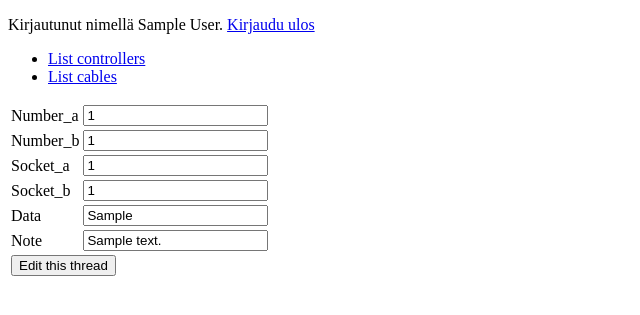
After one commit to KalliMiika/Kaapelikartta, a Flask app: page /threads/1/edit/ in a window 1280 px wide. The commit adds this page. Shown: the top 315 px of the page, without its empty margins (0-640 px from the left). Run offline with Flask 2, Linux system fonts and the light colour scheme; a user stored in the database is signed in; tables that the repository leaves empty hold one stand-in row (values such as "Sample post").

Commit message:
Säikeet lisätty tietokantaan, Säikeiden listaus ja muokkaus toiminnallisuus lisätty

```diff
--- a/application/__init__.py
+++ b/application/__init__.py
@@ -35,9 +35,14 @@ from application.controllers import views
 from application.cables import models
 from application.cables import views
 
+#Luetaan kansiosta application/thread tiedostojen sisältö
+from application.threads import models
+from application.threads import views
+
 #Luetaan kansiosta application/auth tiedostojen sisältö
 from application.auth import models
 from application.auth import views
+
 
 #--------------------------Kirjautuminen---------------------------
 
--- a/application/cables/forms.py
+++ b/application/cables/forms.py
@@ -15,7 +15,7 @@ class CableForm(FlaskForm):
     #Kaapelin "toisessa päässä" oleva Risteyskoje 'B'
     controller_b_id = SelectField('Controller B', [validators.optional()], coerce=int)
     #Kaapelin koko. Kaapeleita on muutamia erilaisia, joista valitaan yksi
-    size = SelectField('Size', [validators.required()])
+    size = SelectField('Size', [validators.optional()])
     #Mahdolliset koot:
     #100x4, 50x4, 25x4, 15x4, 10x4, 5x4
     #50x2, 20x2, 10x2
--- a/application/cables/models.py
+++ b/application/cables/models.py
@@ -19,6 +19,8 @@ class Cable(db.Model):
     #Kaapelin vapaamuotoinen viesti
     note = db.Column(db.String(144), nullable=False)
 
+    threads = db.relationship("Thread", backref='cable', lazy=True)
+
     def __init__(self, controller_a_id, controller_b_id, size, name, note):
         self.controller_a_id = controller_a_id
         self.controller_b_id = controller_b_id
--- a/application/templates/cables/edit.html
+++ b/application/templates/cables/edit.html
@@ -6,7 +6,7 @@
     cables/forms.py:   CableForm form
     cables/models.py:  Cable cable
 -->
-<form method="POST" action="{{ url_for('cables_view_one', cable_id=cable.id) }}">
+<form method="POST" action="{{ url_for('cables_edit_one', cable_id=cable.id) }}">
   <table>
     <tr>
       <td>
@@ -73,7 +73,7 @@
         {{ form.size.label }}
       </td>
       <td>
-        {{ form.size() }}
+        {{ cable.size }}
       </td>
       <td>
         <ul>
--- /dev/null
+++ b/application/templates/threads/edit.html
@@ -0,0 +1,108 @@
+{% extends "layout.html" %}
+
+{% block body %}
+<!--
+  Saa parametreiksi:
+    threads/forms.py:   ThreadForm form
+    threads/models.py:  Thread thread
+-->
+<form method="POST" action="{{ url_for('threads_edit_one', thread_id=thread.id) }}">
+  <table>
+    <tr>
+      <td>
+        {{ form.number_a.label }}
+      </td>
+      <td>
+        {{ form.number_a(value=thread.number_a) }}
+      </td>
+      <td>
+        <ul>
+          {% for error in form.number_a.errors %}
+          <li>{{ error }}</li>
+          {% endfor %}
+        </ul>
+      </td>
+    </tr>
+    <tr>
+      <td>
+        {{ form.number_b.label }}
+      </td>
+      <td>
+        {{ form.number_b(value=thread.number_b) }}
+      </td>
+      <td>
+        <ul>
+          {% for error in form.number_b.errors %}
+          <li>{{ error }}</li>
+          {% endfor %}
+        </ul>
+      </td>
+    </tr>
+    <tr>
+      <td>
+        {{ form.socket_a.label }}
+      </td>
+      <td>
+        {{ form.socket_a(value=thread.socket_a) }}
+      </td>
+      <td>
+        <ul>
+          {% for error in form.socket_a.errors %}
+          <li>{{ error }}</li>
+          {% endfor %}
+        </ul>
+      </td>
+    </tr>
+    <tr>
+      <td>
+        {{ form.socket_b.label }}
+      </td>
+      <td>
+        {{ form.socket_b(value=thread.socket_b) }}
+      </td>
+      <td>
+        <ul>
+          {% for error in form.socket_b.errors %}
+          <li>{{ error }}</li>
+          {% endfor %}
+        </ul>
+      </td>
+    </tr>
+    <tr>
+      <td>
+        {{ form.data.label }}
+      </td>
+      <td>
+        {{ form.data(value=thread.data) }}
+      </td>
+      <td>
+        <ul>
+          {% for error in form.data.errors %}
+          <li>{{ error }}</li>
+          {% endfor %}
+        </ul>
+      </td>
+    </tr>
+    <tr>
+      <td>
+        {{ form.note.label }}
+      </td>
+      <td>
+        {{ form.note(value=thread.note) }}
+      </td>
+      <td>
+        <ul>
+          {% for error in form.note.errors %}
+          <li>{{ error }}</li>
+          {% endfor %}
+        </ul>
+      </td>
+    </tr>
+    <tr>
+      <td colspan="2">
+        <input type="submit" value="Edit this thread" />
+      </td>
+    </tr>
+  </table>
+</form>
+{% endblock %}
--- /dev/null
+++ b/application/threads/forms.py
@@ -0,0 +1,22 @@
+from flask_wtf import FlaskForm
+from wtforms import StringField, IntegerField, validators
+
+class ThreadForm(FlaskForm):
+    #Säikeen "alkupään" number_a kenttä
+    number_a = IntegerField("Number_a")
+    #Säikeen "loppupään" number_b kenttä
+    number_b = IntegerField("Number_b")
+    #Säikeen "alkupään" socket_a kenttä
+    socket_a = IntegerField("Socket_a")
+    #Säikeen "loppupään" socket_b kenttä
+    socket_b = IntegerField("Socket_b")
+    #Säikeen data kenttä
+    data = StringField("Data", [validators.optional()])
+    #Säikeen vapaamuotoinen viesti kenttä
+    note = StringField("Note", [validators.optional()])
+
+    class Meta:
+        #toistaiseksi csrf = false, millä turvautuminen
+        # cross-site request forgery -hyökkäyksiä
+        # vastaan kytketään pois päältä.
+        csrf = False
--- /dev/null
+++ b/application/threads/views.py
@@ -0,0 +1,44 @@
+from flask import redirect, render_template, request, url_for
+from flask_login import login_required
+
+from application import app, db
+from application.threads.models import Thread
+from application.threads.forms import ThreadForm
+
+#Kuunnellaan osoitteeseen /threads/<thread_id>/edit/ tulevia GET- ja POST-Pyyntöjä
+#GET-Pyynnöille:
+#   Palautetaan <thread_id>:n määrittelemää säiettä vastaava
+#   threads/edit.html sivu, parametriksi annetaan
+#   threads/forms.py määrittelemät elementit
+#POST-Pyynnöille:
+#   Etsitään <thread_id>:tä vastaava säie tietokannasta ja
+#   päivitetään sen tiedot POST-Pyynnön mukana tulleilla syötteillä.
+#   Päivitetään lopuksi muunneltu säie tietokantaan ja
+#   uudelleenohjataan käyttäjä osoitteeseen "täytä"
+@app.route("/threads/<thread_id>/edit/", methods=["GET", "POST"])
+@login_required
+def threads_edit_one(thread_id):
+    if request.method == "GET":
+        f = ThreadForm()
+        t = Thread.query.get(thread_id)
+        return render_template("threads/edit.html", form = f, thread = t)
+
+    f = ThreadForm(request.form)
+    t = Thread.query.get(thread_id)
+
+    #Validoidaan ThreadFormin sisältämien kenttien datat, jos
+    #niissä on häikkää, niin palautetaan threads/edit.html sivu
+    #virheviestin kera.
+    if not f.validate():
+        return render_template("threads/edit.html", form = f, thread = t)
+
+    t.number_a = f.number_a.data
+    t.number_b = f.number_b.data
+    t.socket_a = f.socket_a.data
+    t.socket_b = f.socket_b.data
+    t.data = f.data.data
+    t.note = f.note.data
+
+    db.session().commit()
+
+    return redirect(url_for("cables_view_one", cable_id=t.cable_id))
```
Also changed, not shown: application/cables/views.py (+72 -60 lines), application/templates/cables/list.html (+7 -2 lines), application/templates/cables/view.html (added, +50 -0 lines), application/threads/models.py (added, +33 -0 lines), application/threads/__init__.py (added).
